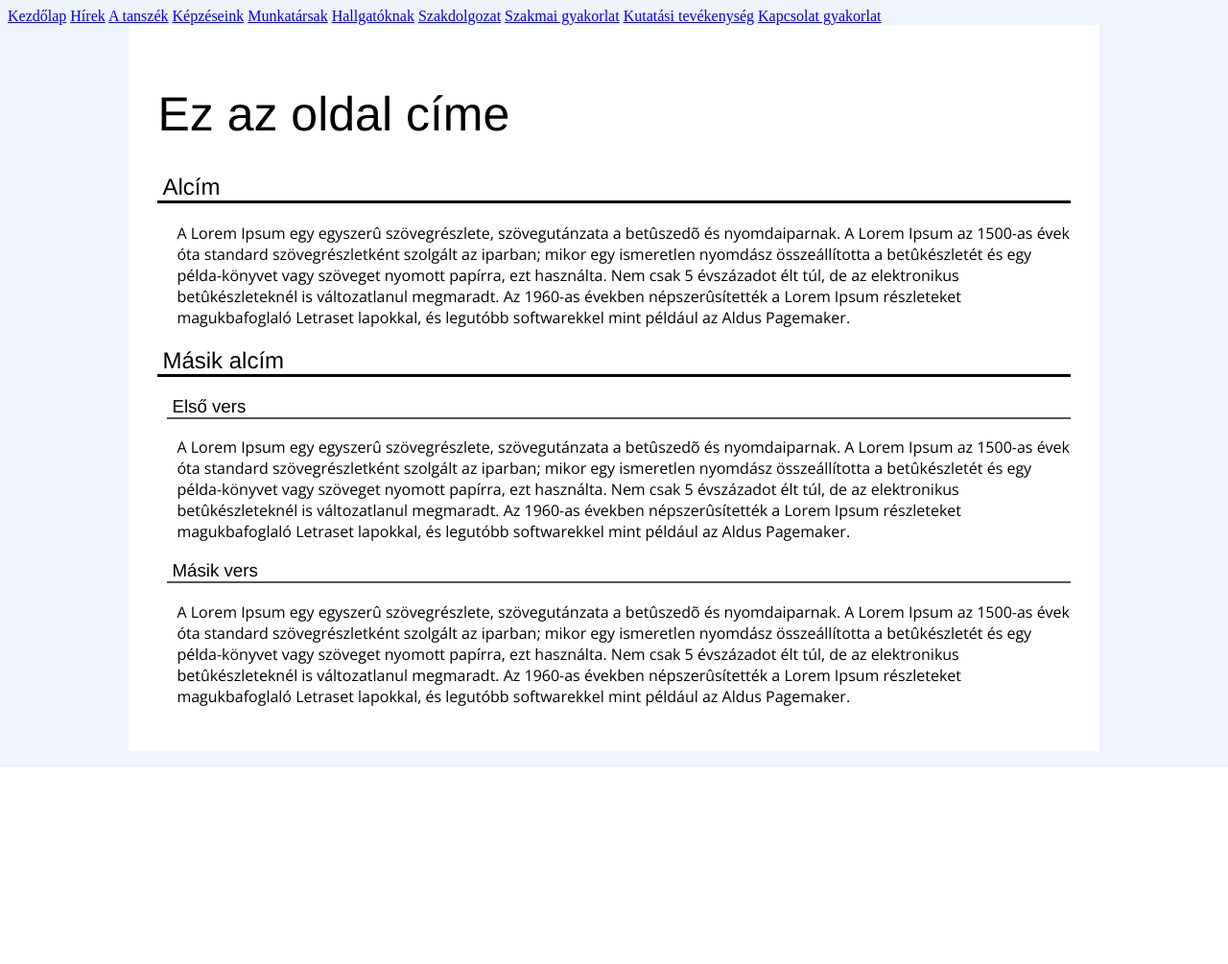
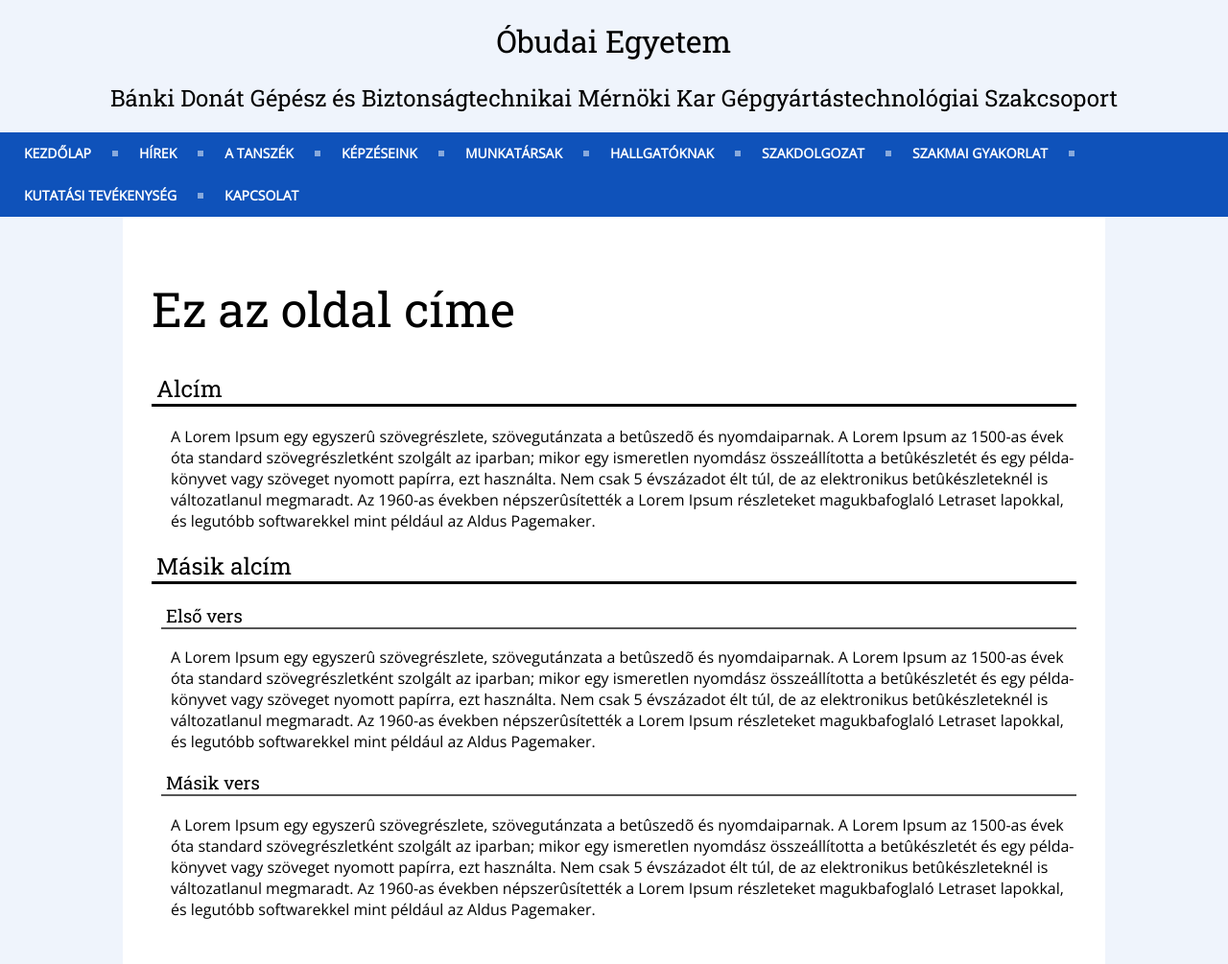
Before and after one commit to tothambrus11/ggyt, a PHP site: page / in a window 1280 px wide. Shown: the whole page at 96% size. Before the commit the page ends 800 px from the top, so only its background shows below. Run offline with PHP 8.4, Linux system fonts and the light colour scheme.

Commit message:
Szép menü css

```diff
--- a/menu.php
+++ b/menu.php
@@ -1,12 +1,19 @@
+<header>
+	<h1>Óbudai Egyetem</h1>
+	<h2>Bánki Donát Gépész és Biztonságtechnikai Mérnöki Kar Gépgyártástechnológiai Szakcsoport</h2>
+</header>
 <nav>
-	<a href="<?php echo HOME_URL; ?>" class="menu-item">Kezdőlap</a>
-	<a href="<?php echo HOME_URL; ?>hirek/" class="menu-item">Hírek</a>
-	<a href="<?php echo HOME_URL; ?>tanszek/" class="menu-item">A tanszék</a>
-	<a href="<?php echo HOME_URL; ?>kepzeseink/" class="menu-item">Képzéseink</a>
-	<a href="<?php echo HOME_URL; ?>munkatarsak/" class="menu-item">Munkatársak</a>
-	<a href="<?php echo HOME_URL; ?>hallgatoknak/" class="menu-item">Hallgatóknak</a>
-	<a href="<?php echo HOME_URL; ?>szakdolgozat/" class="menu-item">Szakdolgozat</a>
-	<a href="<?php echo HOME_URL; ?>szakmai-gyakorlat/" class="menu-item">Szakmai gyakorlat</a>
-	<a href="<?php echo HOME_URL; ?>kutatasi-tevekenyseg/" class="menu-item">Kutatási tevékenység</a>
-	<a href="<?php echo HOME_URL; ?>kapcsolat/" class="menu-item">Kapcsolat gyakorlat</a>
+	<ul>
+		<li><a href="<?php echo HOME_URL; ?>" class="menu-item">Kezdőlap</a></li>
+		<li><a href="<?php echo HOME_URL; ?>hirek/" class="menu-item">Hírek</a></li>
+		<li><a href="<?php echo HOME_URL; ?>tanszek/" class="menu-item">A tanszék</a></li>
+		<li><a href="<?php echo HOME_URL; ?>kepzeseink/" class="menu-item">Képzéseink</a></li>
+		<li><a href="<?php echo HOME_URL; ?>munkatarsak/" class="menu-item">Munkatársak</a></li>
+		<li><a href="<?php echo HOME_URL; ?>hallgatoknak/" class="menu-item">Hallgatóknak</a></li>
+		<li><a href="<?php echo HOME_URL; ?>szakdolgozat/" class="menu-item">Szakdolgozat</a></li>
+		<li><a href="<?php echo HOME_URL; ?>szakmai-gyakorlat/" class="menu-item">Szakmai gyakorlat</a></li>
+		<li><a href="<?php echo HOME_URL; ?>kutatasi-tevekenyseg/" class="menu-item">Kutatási tevékenység</a></li>
+		<li><a href="<?php echo HOME_URL; ?>kapcsolat/" class="menu-item">Kapcsolat</a></li>
+	</ul>
+
 </nav>
--- a/style.css
+++ b/style.css
@@ -1,29 +1,192 @@
 @import url('https://fonts.googleapis.com/css?family=Arimo|Open+Sans');
+@import url('https://fonts.googleapis.com/css?family=Roboto+Slab');
 
+html, body{
+	margin: 0;
+	padding: 0;
+}
 body{
 	background-color: #eff4fc;
 }
 
+
+/*Header*/
+header{
+	text-align: center;
+}
+header h1, header h2{
+	font-family: 'Roboto Slab' !important;
+}
+
+/* Menü */
+
+@import url(https://fonts.googleapis.com/css?family=Open+Sans:700);
+nav {
+  background: #0f52ba;
+  width: auto;
+  box-sizing: content-box;
+}
+nav ul {
+  list-style: none;
+  margin: 0;
+  padding: 0;
+  line-height: 1;
+  display: block;
+  zoom: 1;
+  font-size: 0;
+}
+nav ul:after {
+  content: " ";
+  display: block;
+  font-size: 0;
+  height: 0;
+  clear: both;
+  visibility: hidden;
+}
+nav ul li {
+  display: inline-block;
+  padding: 0;
+  margin: 0;
+}
+nav.align-right ul li {
+  float: right;
+}
+nav.align-center ul {
+  text-align: center;
+  font-size: 0;
+}
+nav ul li a {
+  color: #fff;
+  text-decoration: none;
+  display: block;
+  padding: 15px 25px;
+  font-family: 'Open Sans', sans-serif;
+  font-weight: 700;
+  text-transform: uppercase;
+  font-size: 14px;
+  position: relative;
+  -webkit-transition: color .25s;
+  -moz-transition: color .25s;
+  -ms-transition: color .25s;
+  -o-transition: color .25s;
+  transition: color .25s;
+}
+nav ul li a:hover {
+  color: #333;
+}
+nav ul li a:hover:before {
+  width: 100%;
+}
+nav ul li a:after {
+  content: "";
+  display: block;
+  position: absolute;
+  right: -3px;
+  top: 19px;
+  height: 6px;
+  width: 6px;
+  background: #fff;
+  opacity: .5;
+}
+nav ul li a:before {
+  content: "";
+  display: block;
+  position: absolute;
+  left: 0;
+  bottom: 0;
+  height: 3px;
+  width: 0;
+  background: #333;
+  -webkit-transition: width .25s;
+  -moz-transition: width .25s;
+  -ms-transition: width .25s;
+  -o-transition: width .25s;
+  transition: width .25s;
+}
+nav ul li.last > a:after,
+nav ul li:last-child > a:after {
+  display: none;
+}
+nav ul li.active a {
+  color: #333;
+}
+nav ul li.active a:before {
+  width: 100%;
+}
+nav.align-right li.last > a:after,
+nav.align-right li:last-child > a:after {
+  display: block;
+}
+nav.align-right li:first-child a:after {
+  display: none;
+}
+@media screen and (max-width: 768px) {
+  nav ul li {
+    float: none;
+    display: block;
+  }
+  nav ul li a {
+    width: 100%;
+    -moz-box-sizing: border-box;
+    -webkit-box-sizing: border-box;
+    box-sizing: border-box;
+    border-bottom: 1px solid #fb998c;
+  }
+  nav ul li.last > a,
+  nav ul li:last-child > a {
+    border: 0;
+  }
+  nav ul li a:after {
+    display: none;
+  }
+  nav ul li a:before {
+    display: none;
+  }
+}
+
+/*
+nav{
+	width: 100%;
+	box-sizing: border-box;
+	background-color: #0f52ba;
+	text-align: center;
+	box-shadow: 0 3px 10px #333;
+}
+.menu-item{
+	padding: 10px 20px;
+	display: inline-block;
+	font-family: 'Roboto Slab';
+	color: white;
+	transition: 0.3s;
+}
+.menu-item:hover{
+	background-color: #184996;
+}
+.active-menu-item{
+	background-color: #184996;
+}*/
+
+
+/* Oldal */
 h1, h2, h3, h4, h5, h6{
 	font-weight: 400;
-	font-family: Arimo, sans-serif;
+	font-family: 'Roboto Slab', sans-serif;
 }
-h1{
+.page-container h1{
 	font-size: 50px;
 }
-h2{
+.page-container h2{
 	font-family: 33px;
 	border-bottom: 3px solid black;
 	padding-left: 5px;
 }
-h3{
+.page-container h3{
 	font-family: 22px;
 	border-bottom: 2px solid #555;
 	margin-left: 10px;
 	padding-left: 5px;
 }
-
-p{
+.page-container p{
 	font-family: 'open sans', Arial, sans-serif;
 	margin-left: 20px;
 }
```
